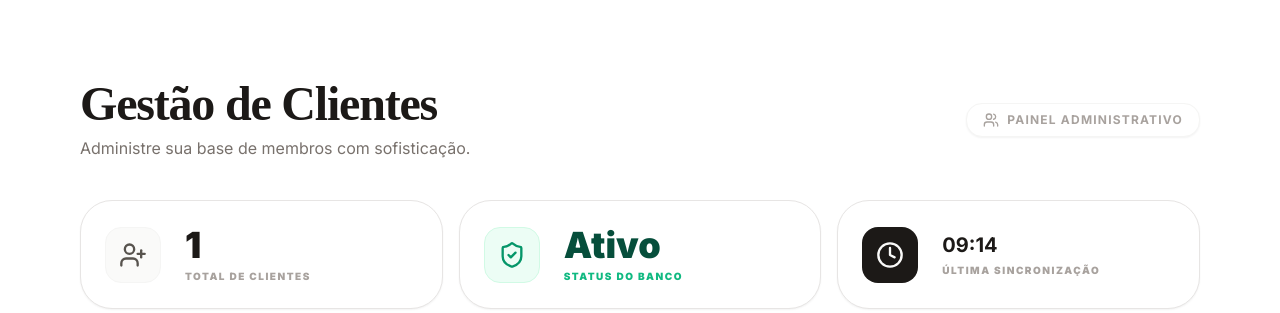
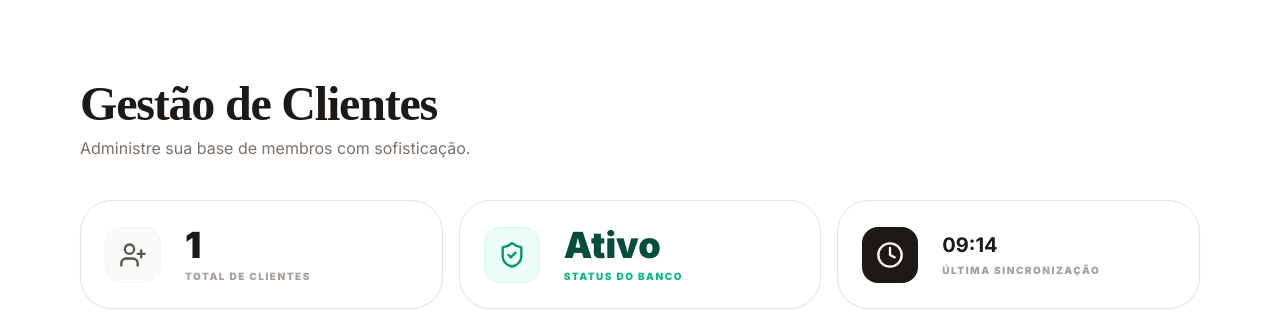
Before and after one commit to LucasLiaw25/L-Essense, a PHP site: page /client.php in a window 1280 px wide. Shown: the part 92-405 px from the top of the page. Run offline with PHP 8.4, Linux system fonts and the light colour scheme; the visitor is signed in with stand-in values (Sample User, id 1); data that the repository does not hold is empty; some libraries are stand-ins or nearby versions; some web fonts are replaced.

Commit message:
Apaguei painel administrativo, era inutil.

```diff
--- a/dashboard/client.php
+++ b/dashboard/client.php
@@ -98,10 +98,6 @@ $totalClients = count($_SESSION['listClients']);
             <div>
                 <h1 class="text-5xl font-serif font-bold tracking-tight text-stone-900">Gestão de Clientes</h1>
                 <p class="text-stone-500 mt-2 font-medium">Administre sua base de membros com sofisticação.</p>
-            </div>
-            <div class="flex items-center gap-2 text-stone-400 bg-white border border-stone-100 px-4 py-2 rounded-2xl shadow-sm">
-                <i data-lucide="users" class="w-4 h-4"></i>
-                <span class="text-xs font-bold uppercase tracking-widest">Painel Administrativo</span>
             </div>
         </header>
 
```
